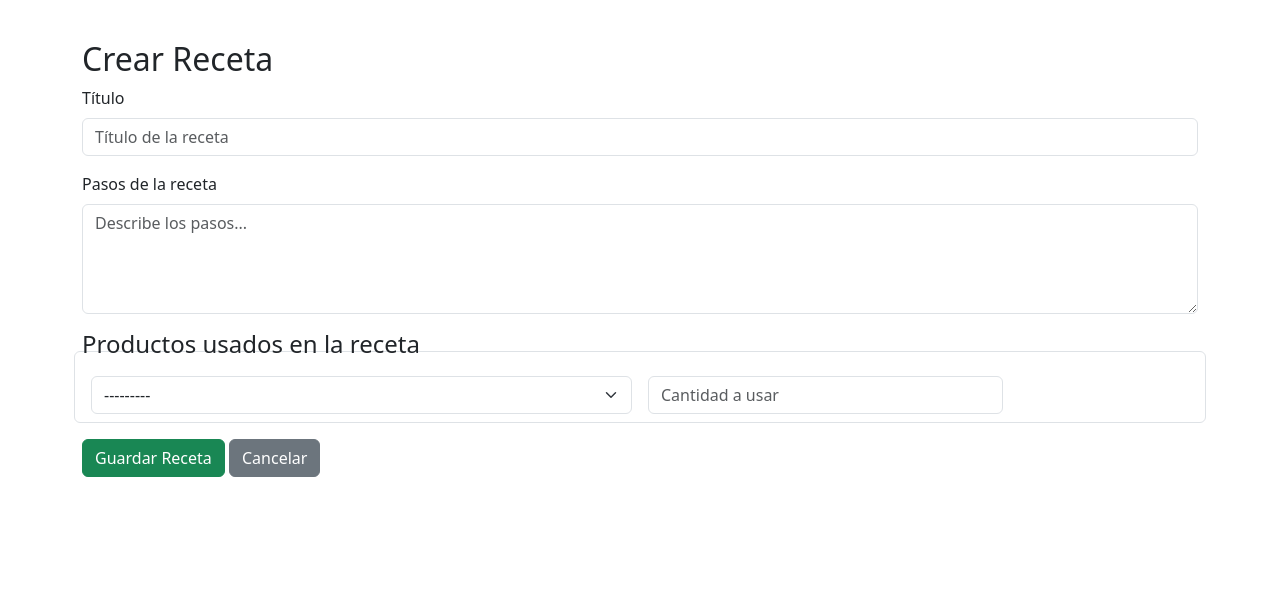
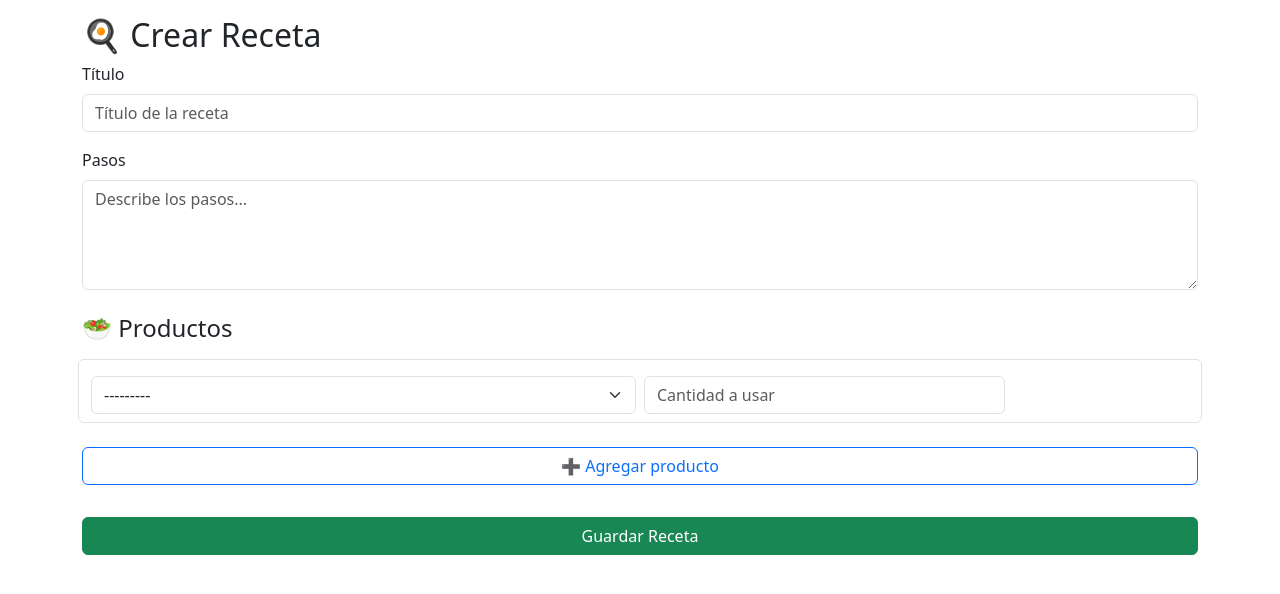
Before and after one commit to sanntr/RecetasSmart, a Django app: page /recetas/crear_receta/ in a window 1280 px wide. Shown: the part 56-650 px from the top of the page. Run offline with Django 5.2, Linux system fonts and the light colour scheme; the visitor is signed in with stand-in values (Sample User, id 1); data that the repository does not hold is empty.

Commit message:
chore: permitir varios producto por receta

```diff
--- a/recetas/templates/crear_receta.html
+++ b/recetas/templates/crear_receta.html
@@ -1,47 +1,73 @@
-{% extends "navbar.html" %}
+{% extends 'navbar.html' %}
 
 {% block content %}
-<div class="container mt-5">
-  <h2>Crear Receta</h2>
-
-  <form method="post">
+<div class="container mt-4">
+    <h2>🍳 Crear Receta</h2>
+    <form method="post" class="row g-3" id="recetaForm">
         {% csrf_token %}
 
-    <div class="mb-3">
+        <div class="col-12">
             <label class="form-label">Título</label>
             {{ receta_form.titulo }}
         </div>
 
-    <div class="mb-3">
-      <label class="form-label">Pasos de la receta</label>
+        <div class="col-12">
+            <label class="form-label">Pasos</label>
             {{ receta_form.pasos_receta }}
         </div>
 
-    <h4>Productos usados en la receta</h4>
+        <h4 class="mt-4">🥗 Productos</h4>
         {{ formset.management_form }}
+
         <div id="productos-formset">
             {% for form in formset %}
-      <div class="row g-3 mb-2 border p-2 rounded">
+                <div class="row g-2 mb-2 border p-2 rounded formset-form">
                     <div class="col-md-6">
                         {{ form.producto }}
                     </div>
                     <div class="col-md-4">
                         {{ form.cantidad_uso }}
                     </div>
-        <div class="col-md-2">
-          {% if form.instance.pk %}
-            <label class="form-check-label">Eliminar</label>
-            {{ form.DELETE }}
-          {% endif %}
-        </div>
                 </div>
             {% endfor %}
         </div>
 
-    <div class="mt-3">
-      <button type="submit" class="btn btn-success">Guardar Receta</button>
-      <a href="" class="btn btn-secondary">Cancelar</a>
+        <!-- Botón para añadir más productos -->
+        <div class="col-12 mb-3">
+            <button type="button" class="btn btn-outline-primary w-100" id="add-producto">
+                ➕ Agregar producto
+            </button>
+        </div>
+
+        <div class="col-12">
+            <button type="submit" class="btn btn-success w-100">Guardar Receta</button>
         </div>
     </form>
 </div>
+
+<script>
+document.addEventListener("DOMContentLoaded", function () {
+    let formsetDiv = document.getElementById("productos-formset");
+    let addBtn = document.getElementById("add-producto");
+    let totalForms = document.querySelector("[id$='-TOTAL_FORMS']"); // ✅ dinámico
+
+    addBtn.addEventListener("click", function () {
+        let currentFormCount = parseInt(totalForms.value);
+        let emptyFormHtml = `{{ formset.empty_form.as_p|escapejs }}`;
+
+        // Reemplazar __prefix__ por el número del formulario nuevo
+        emptyFormHtml = emptyFormHtml.replace(/__prefix__/g, currentFormCount);
+
+        // Crear un contenedor para el nuevo formulario
+        let div = document.createElement("div");
+        div.classList.add("row", "g-2", "mb-2", "border", "p-2", "rounded", "formset-form");
+        div.innerHTML = emptyFormHtml;
+
+        formsetDiv.appendChild(div);
+
+        // Aumentar el contador de formularios
+        totalForms.value = currentFormCount + 1;
+    });
+});
+</script>
 {% endblock %}
--- a/recetas/views.py
+++ b/recetas/views.py
@@ -5,29 +5,29 @@ from .models import Receta
 from django.http import HttpResponse
 from django.template import loader
 # Create your views here.
+
 @login_required(login_url='/usuarios/iniciar_sesion/')
 def crear_receta(request):
     if request.method == 'POST':
         receta_form = RecetaForm(request.POST)
-        formset = RecetaProductoFormSet(request.POST, prefix="productos")
-
-        if receta_form.is_valid() and formset.is_valid():
+        if receta_form.is_valid():
             receta = receta_form.save(commit=False)
             receta.familia = request.user.familia
             receta.save()
 
-            # Guardar productos asociados
-            productos = formset.save(commit=False)
-            for producto in productos:
-                producto.receta = receta
-                producto.save()
+            # ahora el formset se crea con la instancia de la receta
+            formset = RecetaProductoFormSet(request.POST, instance=receta)
 
-            return redirect('listar_recetas')  # Redirige al listado de recetas
+            if formset.is_valid():
+                formset.save()
+                return HttpResponse(status=201, content="Receta creada exitosamente.")
+        else:
+            formset = RecetaProductoFormSet(request.POST)  # si hay error
+
     else:
         receta_form = RecetaForm()
-        formset = RecetaProductoFormSet(prefix="productos")
+        formset = RecetaProductoFormSet()
 
-    # Cargar el template con loader
     template = loader.get_template('crear_receta.html')
     context = {
         'receta_form': receta_form,
```
Lines whose indentation alone changed are shown as unchanged.
